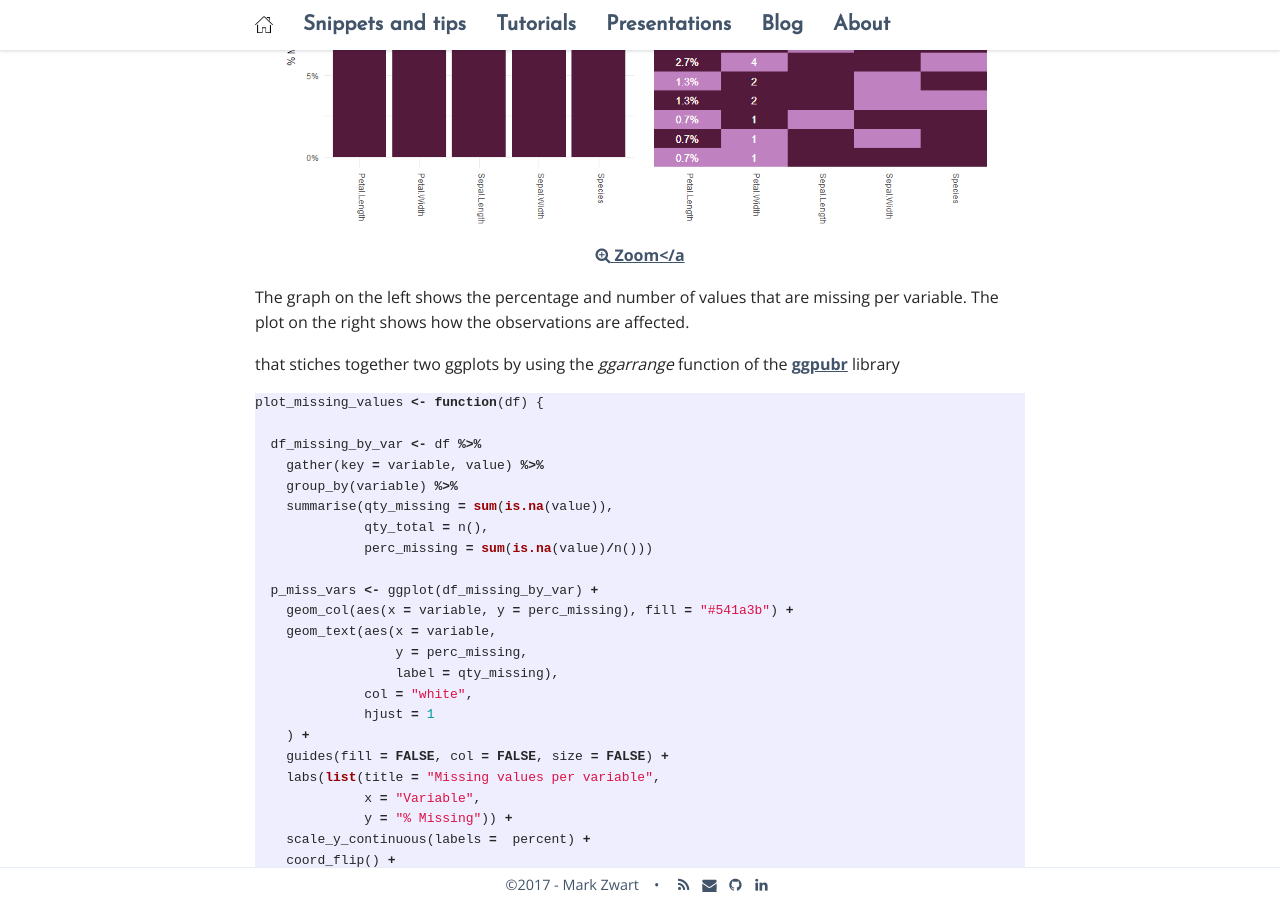
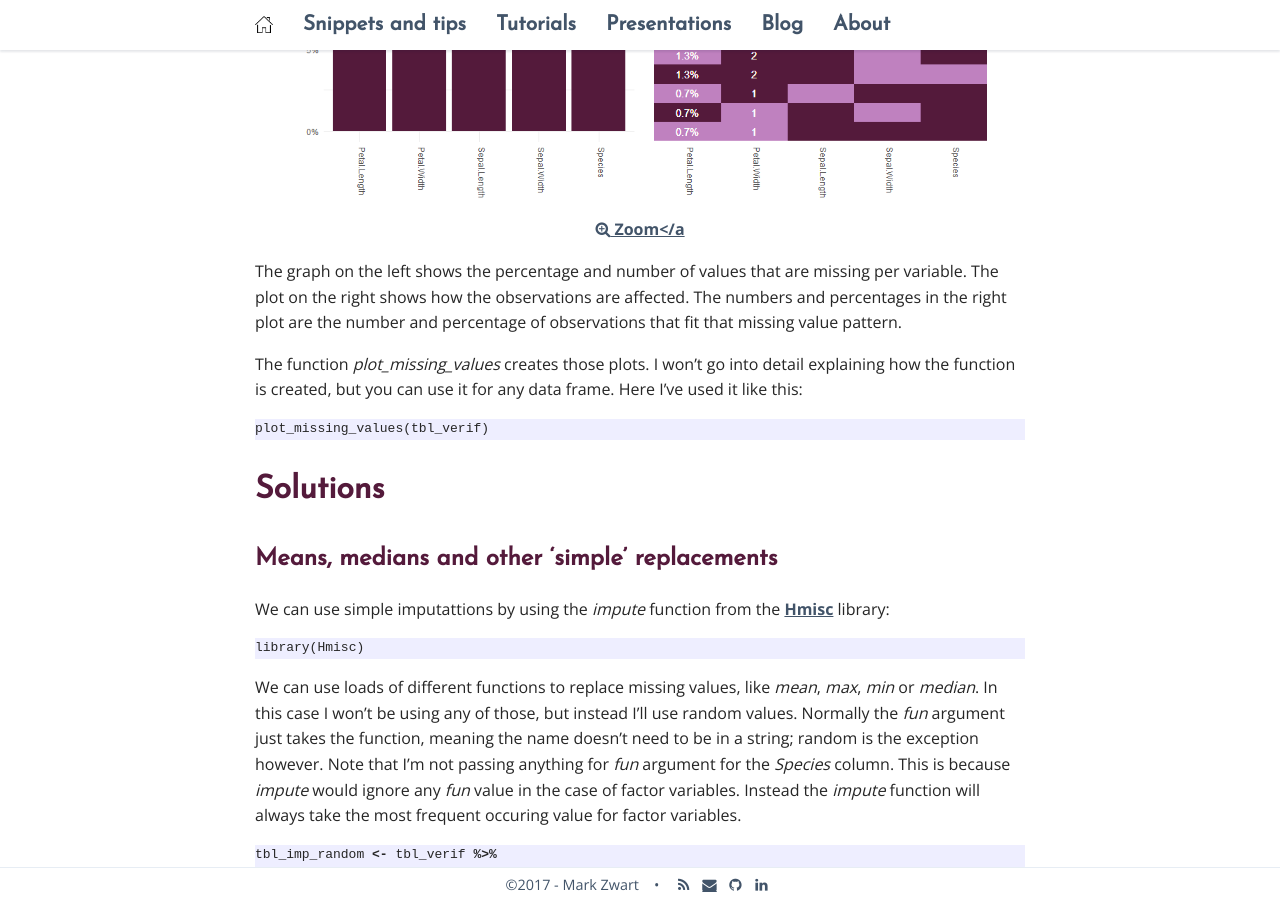
Before and after one commit to mark-me/mark-me.github.io, a Jekyll site: the page built from _pages/tutorials/impute-missings/impute-missings.md, in a window 1280 px wide and 900 px high, scrolled down 2235 px. Built offline with Jekyll 4.4.1, drawn with Linux system fonts in a browser that asks for light colours; nearby versions of some CDN libraries; comment, search, counter and statistics services are not loaded; some of the changed text lies outside the part shown.

Commit message:
Update impute-missings.md

````diff
--- a/_pages/tutorials/impute-missings/impute-missings.md
+++ b/_pages/tutorials/impute-missings/impute-missings.md
@@ -54,111 +54,29 @@
 <i class='fa fa-search-plus '></i> Zoom</a
 {: refdef}
 
-The graph on the left shows the percentage and number of values that are missing per variable. The plot on the right shows how the observations are affected.
+The graph on the left shows the percentage and number of values that are missing per variable. The plot on the right shows how the observations are affected. The numbers and percentages in the right plot are the number and percentage of observations that fit that missing value pattern.
 
-
-that stiches together two ggplots by using the _ggarrange_ function of the **[ggpubr](http://www.sthda.com/english/rpkgs/ggpubr/)** library
+The function _plot_missing_values_ creates those plots. I won't go into detail explaining how the function is created, but you can use it for any data frame. Here I've used it like this:
 ```r
-plot_missing_values <- function(df) {
-
-  df_missing_by_var <- df %>%
-    gather(key = variable, value) %>%
-    group_by(variable) %>%
-    summarise(qty_missing = sum(is.na(value)),
-              qty_total = n(),
-              perc_missing = sum(is.na(value)/n()))
-
-  p_miss_vars <- ggplot(df_missing_by_var) +
-    geom_col(aes(x = variable, y = perc_missing), fill = "#541a3b") +
-    geom_text(aes(x = variable,
-                  y = perc_missing,
-                  label = qty_missing),
-              col = "white",
-              hjust = 1
-    ) +
-    guides(fill = FALSE, col = FALSE, size = FALSE) +
-    labs(list(title = "Missing values per variable",
-              x = "Variable",
-              y = "% Missing")) +
-    scale_y_continuous(labels =  percent) +
-    coord_flip() +
-    theme_minimal()
-
-  rm(df_missing_by_var)
-
-  tbl_miss_pattern <- df %>%
-    mutate_all(funs(is.na))%>%
-    group_by_all() %>%
-    summarise(qty = n()) %>%
-    arrange(desc(qty)) %>%
-    ungroup() %>%
-    mutate(id = row_number()) %>%
-    gather(key = variable, is_missing, -id, -qty)
-
-  p_miss_pattern <- ggplot(tbl_miss_pattern) +
-    geom_raster(aes(x = variable, y = reorder(id, qty), fill = is_missing)) +
-    geom_text(aes(y = reorder(id, qty), label = as.character(qty)), x = 1, col = "white") +
-    scale_fill_manual(values = c("#541a3b", "#bf81bf")) +
-    theme_minimal() +
-    theme(axis.text.x = element_text(angle = 270, hjust = 0, vjust = 0),
-          axis.text.y = element_blank(),
-          panel.grid.major = element_blank(),
-          panel.grid.minor = element_blank(),
-          panel.background = element_blank()) +
-    guides(fill = FALSE) +
-    labs(list(title = "Missing value patterns", y = "Cases", x = "", fill = "Missing"))
-
-  rm(tbl_miss_pattern)
-
-  ggarrange(p_miss_vars, p_miss_pattern)
-}
+plot_missing_values(tbl_verif)
 ```
-
-Then we'll see how many cases are affected and how:
-```r
-mice_plot <- aggr(tbl_iris_miss, col = c("navyblue", "yellow"),
-                  numbers = TRUE, sortVars = TRUE,
-                  labels = names(tbl_iris_miss), cex.axis = .7,
-                  gap = 3, ylab = c("Missing data", "Pattern"))
-```
-
-<a href="/_pages/tutorials/impute-missings/VIM-plot.png" target="_blank">
-{:refdef: style="text-align: center;"}
-<img src="/_pages/tutorials/impute-missings/VIM-plot.png" alt="" width="442" height="400" align="center"/>
-<br>
-{: refdef}
-<i class='fa fa-search-plus '></i> Zoom</a>
-
-
-## Missing value patterns
-```
-md.pattern(tbl_verif)
-```
-The output will look something like this:
-
-|  |Petal.Length|Species|Sepal.Width|Sepal.Length|Petal.Width|
-| ---: | ---: | ---: | ---: | ---: | ---: | ---: |
-|88|1|1|1|1|1|0|
-|10|1|1|1|0|1|1|
-|10|1|1|0|1|1|1|
-| 7|0|1|1|1|1|1|
-|14|1|1|1|1|0|1|
-|...|...|...|...|...|...|...|
-|  |12|13|15|16|19|75|
-
-Interpreting
 
 # Solutions
 
 ## Means, medians and other 'simple' replacements
 
-Loading the required **[Hmisc](https://www.rdocumentation.org/packages/Hmisc)** library:
+We can use simple imputattions by using the _impute_ function from the **[Hmisc](https://www.rdocumentation.org/packages/Hmisc)** library:
 ```r
 library(Hmisc)
 ```
-Putting means:
+We can use loads of different functions to replace missing values, like _mean_, _max_, _min_ or _median_. In this case I won't be using any of those, but instead I'll use random values. Normally the _fun_ argument just takes the function, meaning the name doesn't need to be in a string; random is the exception however. Note that I'm not passing anything for _fun_ argument for the _Species_ column. This is because _impute_ would ignore any _fun_ value in the case of factor variables. Instead the _impute_ function will always take the most frequent occuring value for factor variables.
 ```r
-tbl_iris_miss$imputed_sepal_length <- with(tbl_iris_miss, impute(Sepal.Length, mean))
+tbl_imp_random <- tbl_verif %>%
+  mutate(Sepal.Length = with(., impute(Sepal.Length, fun = "random"))) %>%
+  mutate(Sepal.Width = with(., impute(Sepal.Width, fun = "random"))) %>%
+  mutate(Petal.Length = with(., impute(Petal.Length, fun = "random"))) %>%
+  mutate(Petal.Width = with(., impute(Petal.Width, fun = "random"))) %>%
+  mutate(Species = with(., impute(Species)))
 ```
 
 
````
